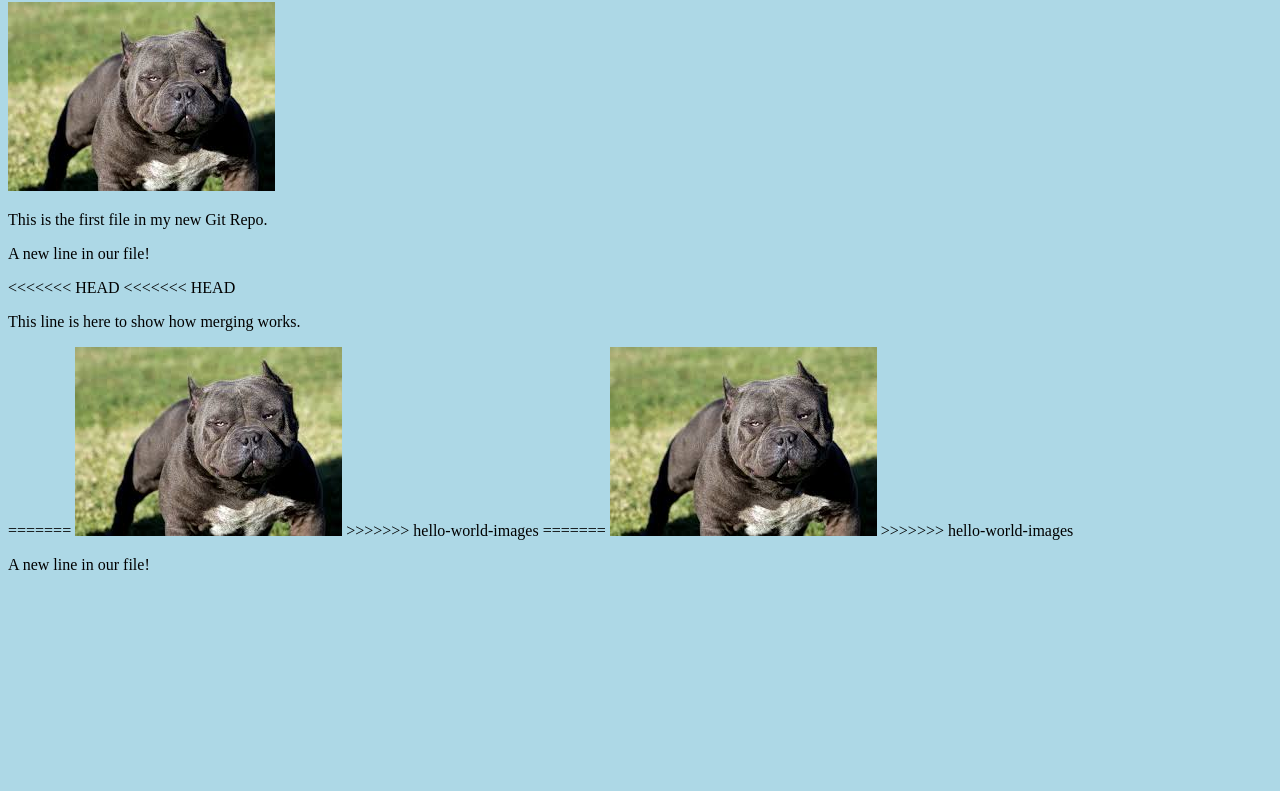
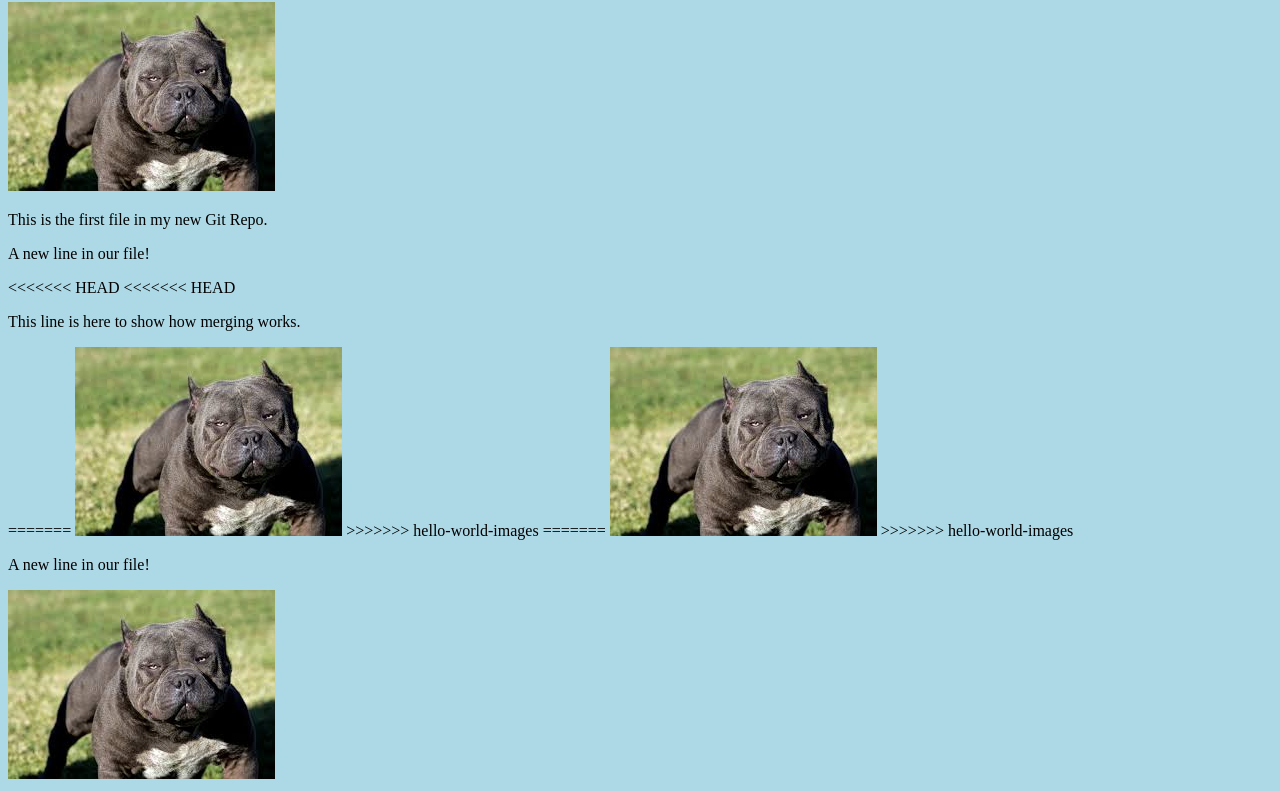
Before and after one commit to itsaggarwalakshay/hello-world, a plain HTML site: page index.html in a window 1280 px wide. Shown: the part 78-869 px from the top of the page. Before the commit the page ends 800 px from the top, so only its background shows below. Drawn offline with Linux system fonts and the light colour scheme.

Commit message:
add another image to our site

```diff
--- a/index.html
+++ b/index.html
@@ -19,5 +19,6 @@
 <img src="29.jpg" alt="dogs picture">
 >>>>>>> hello-world-images
 <p>A new line in our file!</p>
+<img src="29.jpg" alt="dogs picture">
 </body>
 </html>
```
